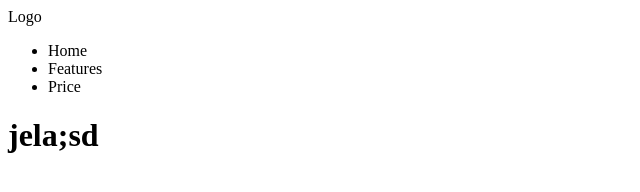
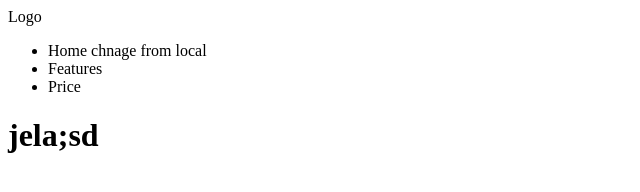
Before and after one commit to jawadalhajj88-cmd/First_git_project, a plain HTML site: page index.html in a window 1280 px wide. Shown: the whole page, without its empty margins (0-640 px from the left). Drawn offline with Linux system fonts and the light colour scheme.

Commit message:
New thing

```diff
--- a/index.html
+++ b/index.html
@@ -12,7 +12,7 @@
 
     <nav>
         <ul>
-            <li>Home</li>
+            <li>Home chnage from local</li>
             <li>Features</li>
             <li>Price</li>
         </ul>
```
